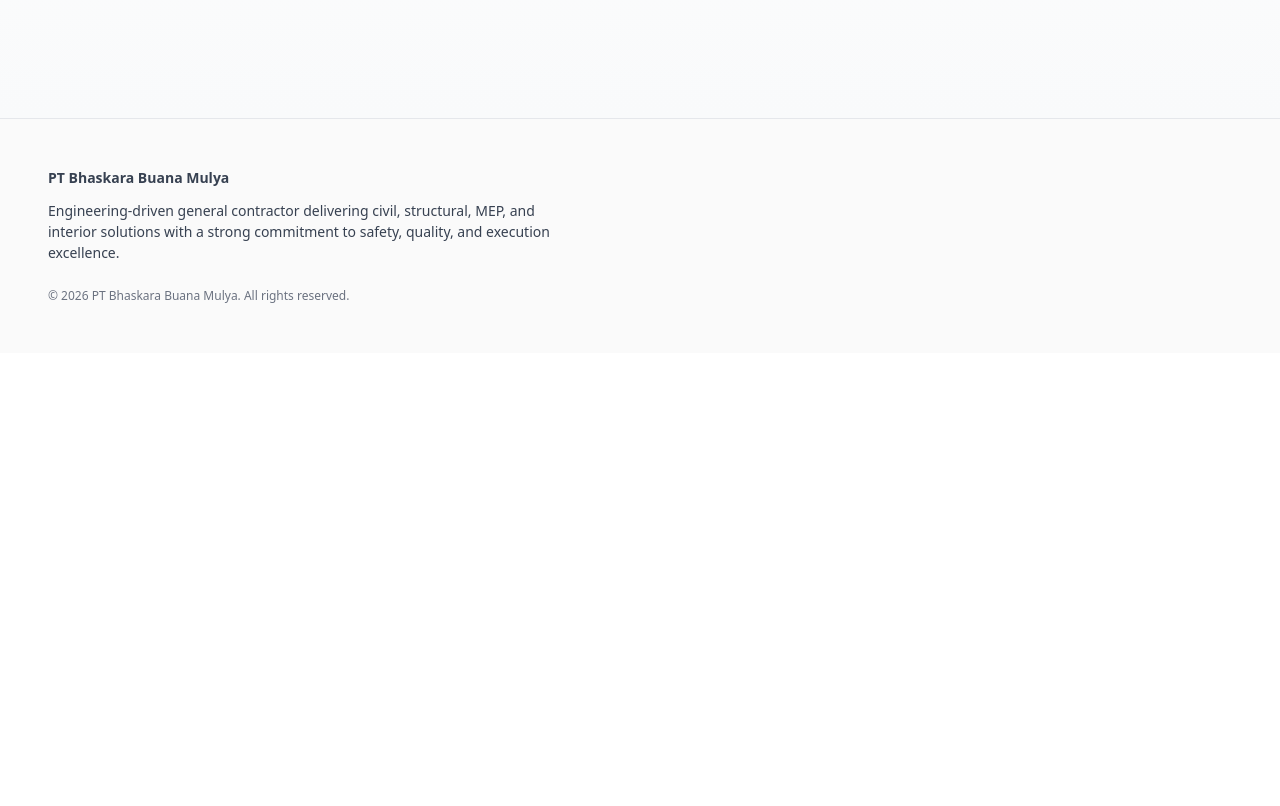
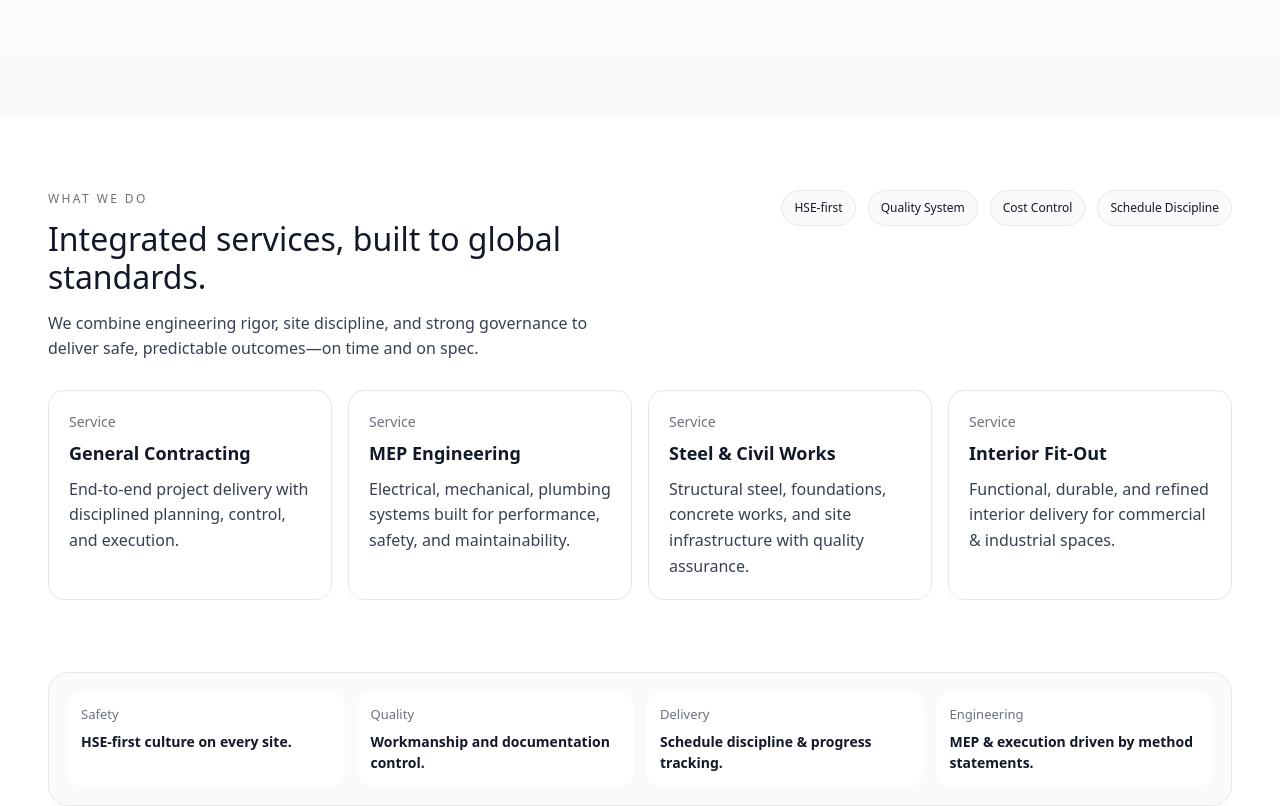
Before and after one commit to herlan-syihabudin/Bhaskara, a Next.js app: page / in a window 1280 px wide. Shown: the part 597-1403 px from the top of the page. Before the commit the page ends 950 px from the top, so only its background shows below. Built offline with nearby package versions, Linux system fonts and the light colour scheme.

Commit message:
Update page.tsx

```diff
--- a/app/page.tsx
+++ b/app/page.tsx
@@ -1,5 +1,10 @@
+import WhatWeDo from "@/components/home/WhatWeDo";
+import TrustBar from "@/components/home/TrustBar";
+
 export default function HomePage() {
   return (
+    <>
+      {/* HERO */}
       <section
         style={{
           padding: "120px 48px",
@@ -26,8 +31,7 @@ export default function HomePage() {
               color: "#111827",
             }}
           >
-          Engineering-driven contractor delivering world-class
-          construction and MEP solutions.
+            Engineering-driven contractor delivering world-class construction and MEP solutions.
           </h1>
 
           <p
@@ -38,10 +42,9 @@ export default function HomePage() {
               color: "#374151",
             }}
           >
-          PT Bhaskara Buana Mulya provides integrated services in
-          general contracting, civil and steel construction,
-          mechanical–electrical–plumbing works, and interior fit-out
-          with strong governance and safety culture.
+            PT Bhaskara Buana Mulya provides integrated services in general contracting, civil and
+            steel construction, mechanical–electrical–plumbing works, and interior fit-out with
+            strong governance and safety culture.
           </p>
 
           <div style={{ marginTop: 40, display: "flex", gap: 16 }}>
@@ -73,5 +76,12 @@ export default function HomePage() {
           </div>
         </div>
       </section>
+
+      {/* WHAT WE DO */}
+      <WhatWeDo />
+
+      {/* TRUST BAR */}
+      <TrustBar />
+    </>
   );
 }
```
Lines whose indentation alone changed are shown as unchanged.
